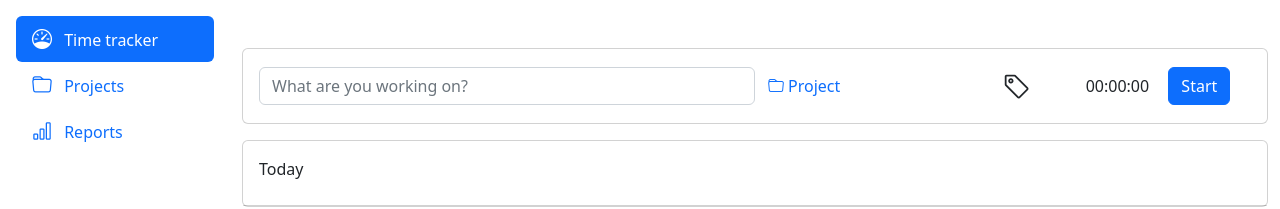
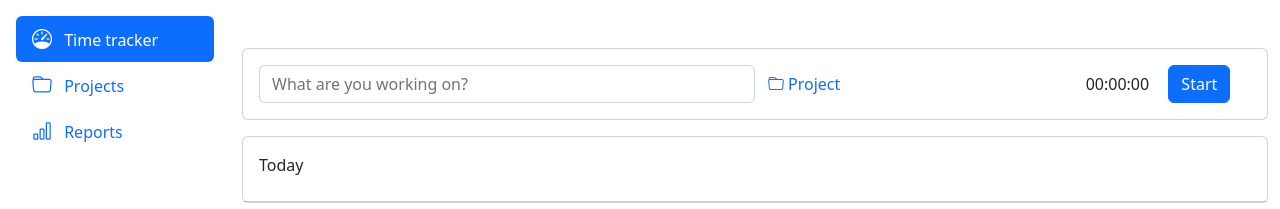
Before and after one commit to irek02/time-tracker, an Angular app: page /tracker in a window 1280 px wide. Shown: the top 209 px of the page. Built offline with nearby package versions, Linux system fonts and the light colour scheme.

Commit message:
remove tags

```diff
--- a/src/app/components/tracker/tracker.component.html
+++ b/src/app/components/tracker/tracker.component.html
@@ -17,7 +17,6 @@
         (projectDeleted)="dataService.deleteProject($event)"
       ></app-project-selector>
     </div>
-    <div class="col-1"><i class="bi-tag fs-3"></i></div>
     <div class="col-1">{{ (elapsed$ | async) || '00:00:00' }}</div>
     <div class="col-1">
       <button
@@ -57,9 +56,6 @@
         ></app-project-selector>
       </div>
       <div>
-        <i class="bi-tag fs-3"></i>
-      </div>
-      <div>
         <input
           #inputStart
           [value]="getTimeString(entry.start)"
```
